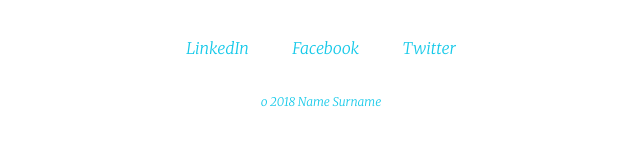
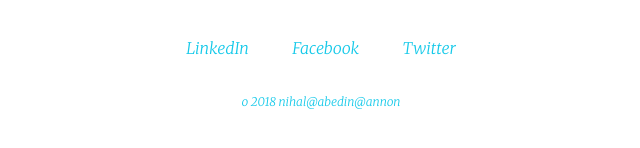
Before and after one commit to Annon007/professional-Website, a plain HTML site: page index.html in a window 1280 px wide. Shown: the part 3979-4127 px from the top of the page, 319-959 px from the left. Drawn offline with Linux system fonts and the light colour scheme.

Commit message:
Update index.html

```diff
--- a/index.html
+++ b/index.html
@@ -64,7 +64,7 @@
     <a class="footer-link"  href="https://www.linkdin.com">LinkedIn</a>
     <a class="footer-link" href="https://www.facebook.com">Facebook</a>
     <a class="footer-link" href="https://www.twitter.com">Twitter</a>
-    <p class="copy-right">o 2018 Name Surname</p>
+    <p class="copy-right">o 2018 nihal@abedin@annon</p>
 </div>
 </body>
 </html>
```
